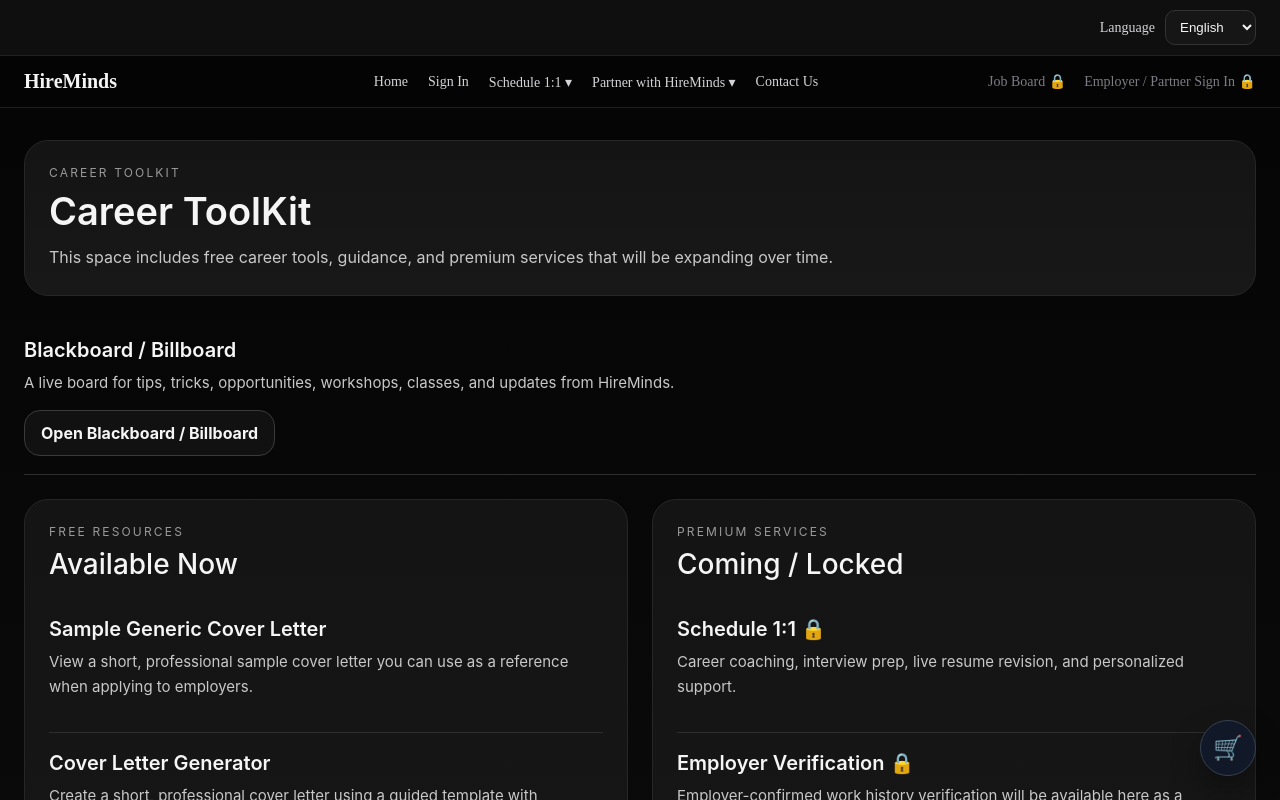
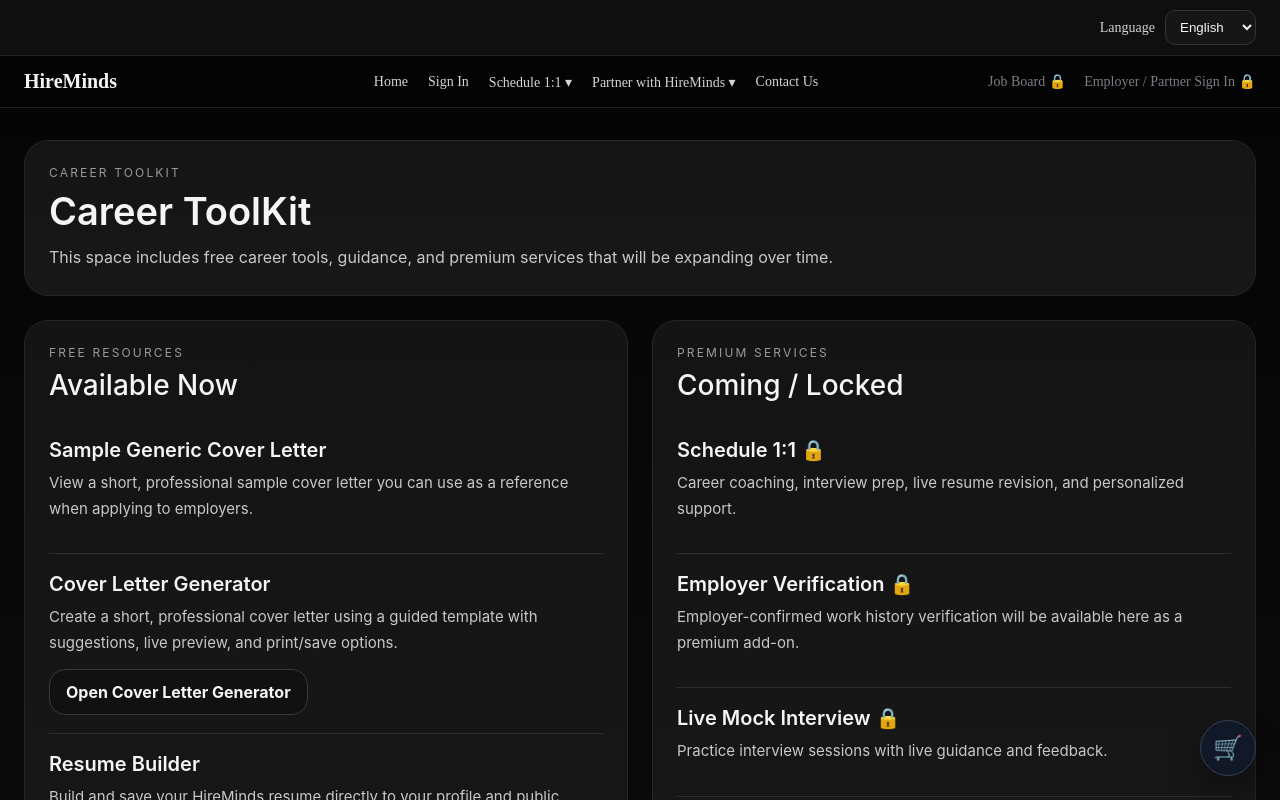
Before and after one commit to UrMizery/hireminds-platform, a Next.js app: page /career-toolkit in a window 1280 px wide. Shown: the top 800 px of the page. Built offline with nearby package versions, Linux system fonts and the light colour scheme; no server answers.

Commit message:
Update page.tsx

```diff
--- a/app/career-toolkit/page.tsx
+++ b/app/career-toolkit/page.tsx
@@ -11,16 +11,6 @@ export default function CareertoolKit() {
             This space includes free career tools, guidance, and premium services that will be expanding over time.
           </p>
         </section>
-
-        <div style={styles.item}>
-  <h3 style={styles.itemTitle}>Blackboard / Billboard</h3>
-  <p style={styles.itemText}>
-    A live board for tips, tricks, opportunities, workshops, classes, and updates from HireMinds.
-  </p>
-  <a href="/career-toolkit/board" style={styles.linkButton}>
-    Open Blackboard / Billboard
-  </a>
-</div>
 
         <section style={styles.grid}>
           <div style={styles.card}>
```
